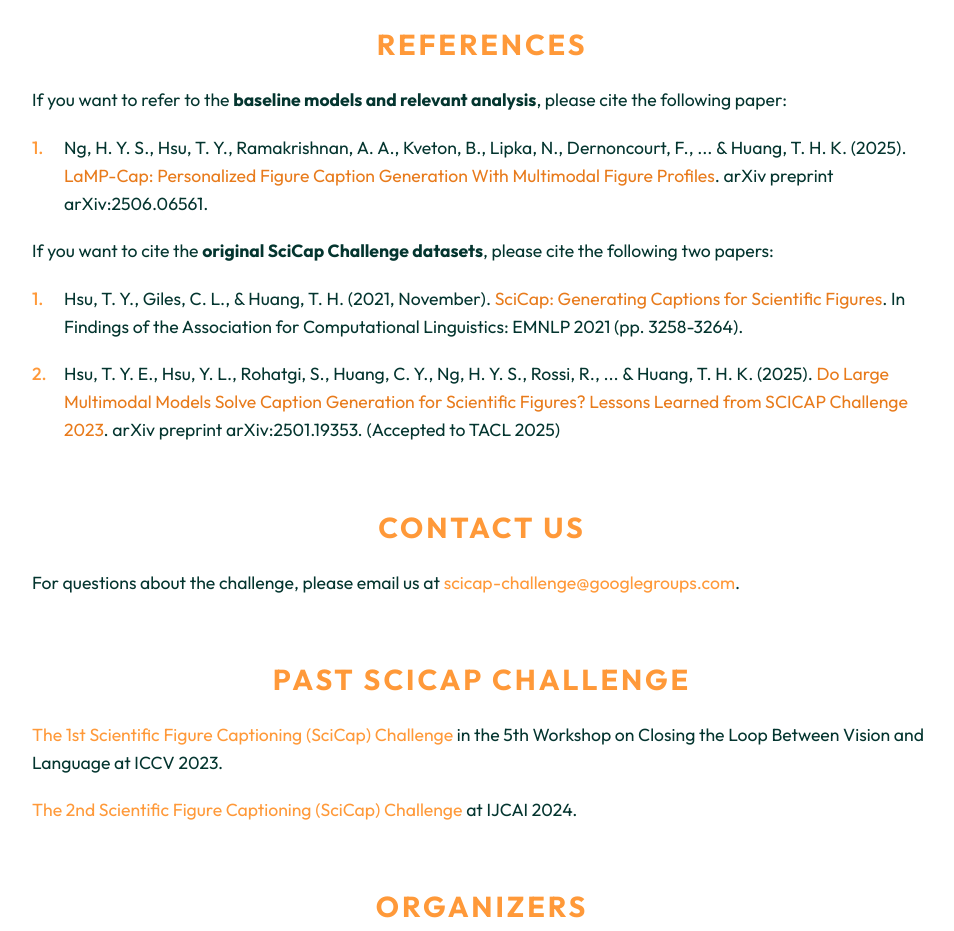
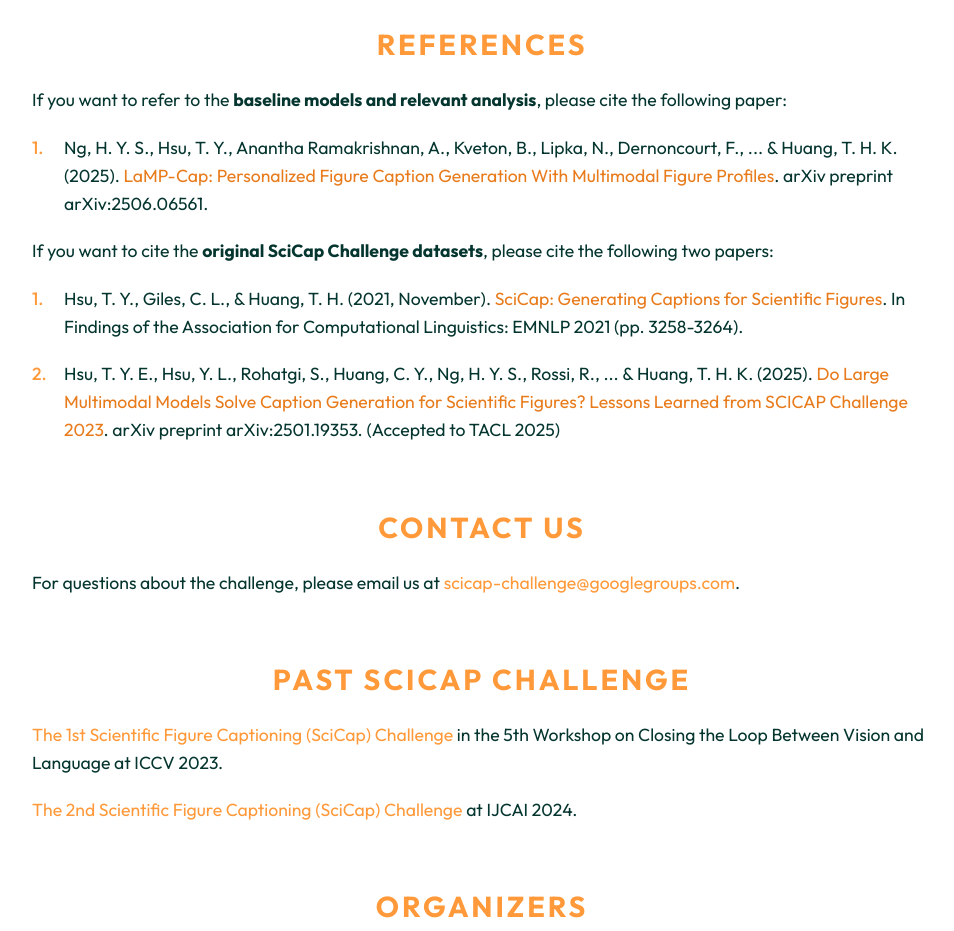
Before and after one commit to hy-ng/scicap-website-test, a React (Vite) app: page /#/challenge/2025 in a window 1280 px wide. Shown: the part 3980-4911 px from the top of the page, without its empty margins (158-1112 px from the left). Built offline with nearby package versions, Linux system fonts and the light colour scheme.

Commit message:
modify the last name of author

```diff
--- a/src/pages/Challenge2025.jsx
+++ b/src/pages/Challenge2025.jsx
@@ -548,7 +548,7 @@ snapshot_download(repo_id="CrowdAILab/scicap", repo_type='dataset')`}
           <p>If you want to refer to the <strong>baseline models and relevant analysis</strong>, please cite the following paper:</p>
           <ol>
             <li>
-              Ng, H. Y. S., Hsu, T. Y., Ramakrishnan, A. A., Kveton, B., Lipka, N., Dernoncourt, F., ... &
+              Ng, H. Y. S., Hsu, T. Y., Anantha Ramakrishnan, A., Kveton, B., Lipka, N., Dernoncourt, F., ... &
               Huang, T. H. K. (2025). <a href="https://arxiv.org/abs/2302.12324" target="_blank" rel="noopener noreferrer">
               LaMP-Cap: Personalized Figure Caption Generation With Multimodal Figure Profiles</a>. arXiv preprint arXiv:2506.06561.
             </li>
```
